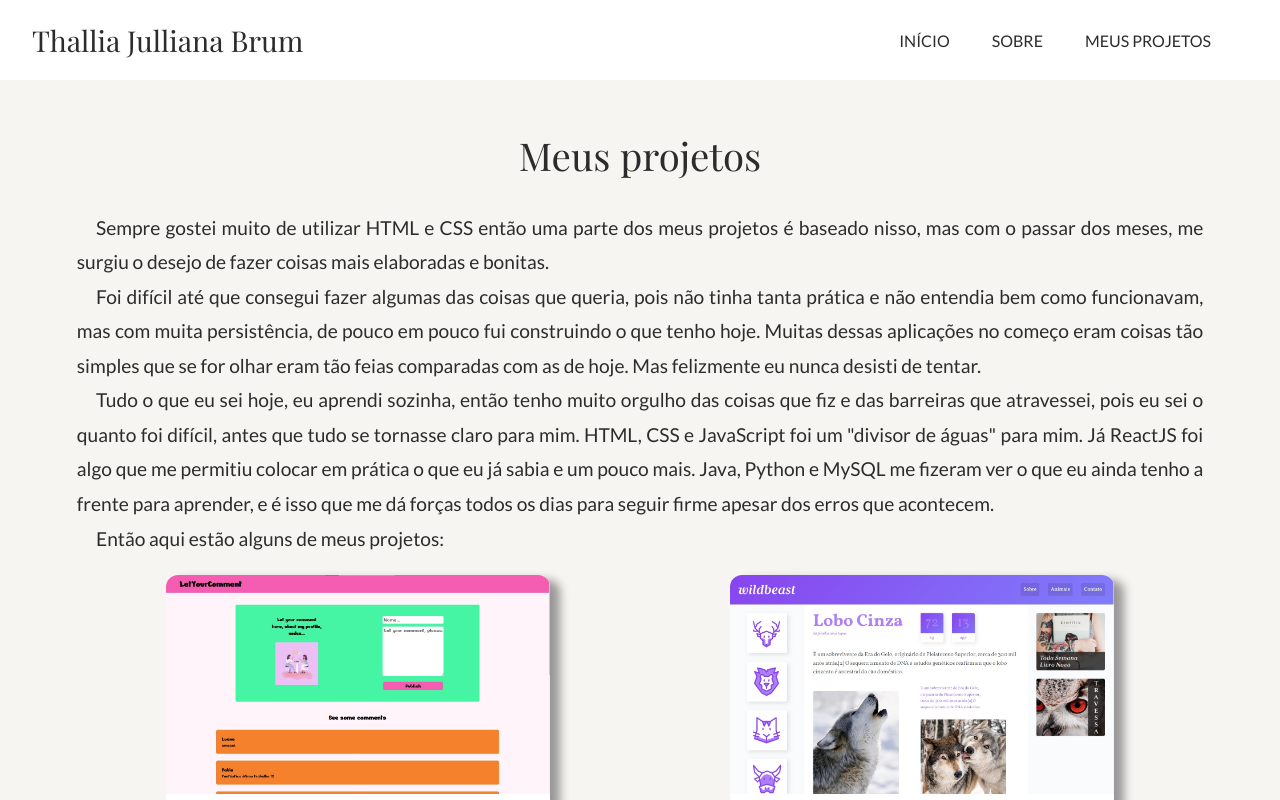
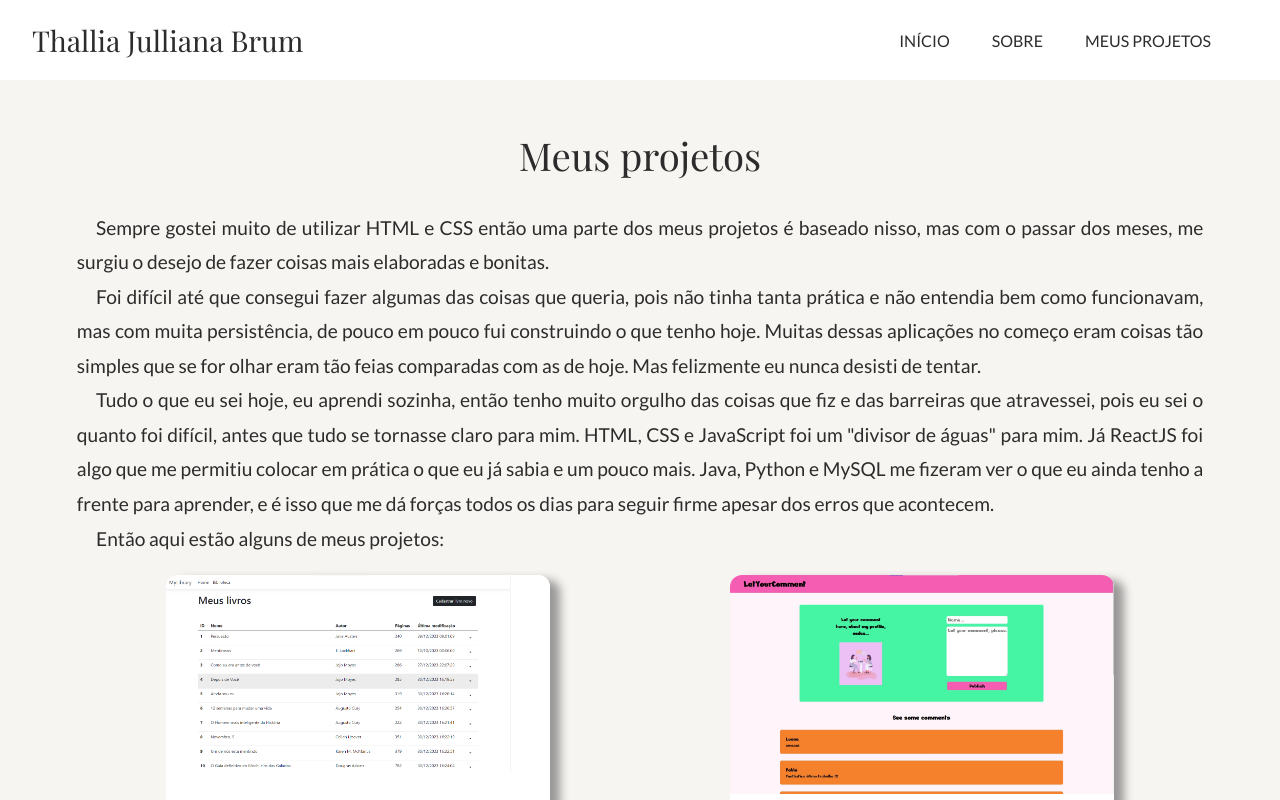
Before and after one commit to ThalliaB/Portfolio2.1, a React (Create React App) app: page /experience in a window 1280 px wide. Built offline with nearby package versions, Linux system fonts and the light colour scheme.

Commit message:
Add new project in experience page

```diff
--- a/src/components/pages/Experience.js
+++ b/src/components/pages/Experience.js
@@ -1,3 +1,4 @@
+import img0 from '../../img/imgProject/MyLibrary.png'
 import img1 from '../../img/imgProject/LetYourComment.jpg'
 import img2 from '../../img/imgProject/wildbest.jpg'
 import img3 from '../../img/imgProject/AluraFlix.jpg'
@@ -12,12 +13,21 @@ function Experience() {
         <section className={styles.experience}>
 
             <h1 className={styles.h1Experience}>Meus projetos</h1>
-            <p style={{textAlign: 'justify', textIndent: '1em'}}>Sempre gostei muito de utilizar HTML e CSS então uma parte dos meus projetos é baseado nisso, mas com o passar dos meses, me surgiu o desejo de fazer coisas mais elaboradas e bonitas.</p>
-            <p style={{textAlign: 'justify', textIndent: '1em'}}>Foi difícil até que consegui fazer algumas das coisas que queria, pois não tinha tanta prática e não entendia bem como funcionavam, mas com muita persistência, de pouco em pouco fui construindo o que tenho hoje. Muitas dessas aplicações no começo eram coisas tão simples que se for olhar eram tão feias comparadas com as de hoje. Mas felizmente eu nunca desisti de tentar.</p>
-            <p style={{textAlign: 'justify', textIndent: '1em'}}>Tudo o que eu sei hoje, eu aprendi sozinha, então tenho muito orgulho das coisas que fiz e das barreiras que atravessei, pois eu sei o quanto foi difícil, antes que tudo se tornasse claro para mim. HTML, CSS e JavaScript foi um "divisor de águas" para mim. Já ReactJS foi algo que me permitiu colocar em prática o que eu já sabia e um pouco mais. Java, Python e MySQL me fizeram ver o que eu ainda tenho a frente para aprender, e é isso que me dá forças todos os dias para seguir firme apesar dos erros que acontecem.</p>
-            <p style={{paddingBottom: '1em', textAlign: 'justify', textIndent: '1em'}}>Então aqui estão alguns de meus projetos:</p>
+            <p style={{ textAlign: 'justify', textIndent: '1em' }}>Sempre gostei muito de utilizar HTML e CSS então uma parte dos meus projetos é baseado nisso, mas com o passar dos meses, me surgiu o desejo de fazer coisas mais elaboradas e bonitas.</p>
+            <p style={{ textAlign: 'justify', textIndent: '1em' }}>Foi difícil até que consegui fazer algumas das coisas que queria, pois não tinha tanta prática e não entendia bem como funcionavam, mas com muita persistência, de pouco em pouco fui construindo o que tenho hoje. Muitas dessas aplicações no começo eram coisas tão simples que se for olhar eram tão feias comparadas com as de hoje. Mas felizmente eu nunca desisti de tentar.</p>
+            <p style={{ textAlign: 'justify', textIndent: '1em' }}>Tudo o que eu sei hoje, eu aprendi sozinha, então tenho muito orgulho das coisas que fiz e das barreiras que atravessei, pois eu sei o quanto foi difícil, antes que tudo se tornasse claro para mim. HTML, CSS e JavaScript foi um "divisor de águas" para mim. Já ReactJS foi algo que me permitiu colocar em prática o que eu já sabia e um pouco mais. Java, Python e MySQL me fizeram ver o que eu ainda tenho a frente para aprender, e é isso que me dá forças todos os dias para seguir firme apesar dos erros que acontecem.</p>
+            <p style={{ paddingBottom: '1em', textAlign: 'justify', textIndent: '1em' }}>Então aqui estão alguns de meus projetos:</p>
 
             <section className={styles.cards}>
+                <Card
+                    img={img0} alt=''
+                    title='My Library'
+                    p='Programa que lista os livros que tenho na estante'
+                    tag='#Csharp #C# #CSS #JS'
+                    link={`https://github.com/ThalliaB/MyLibrary`}
+                    link2={`https://github.com/ThalliaB/MyLibrary`}
+                />
+
                 <Card
                     img={img1} alt=''
                     title='LetYourComment'
```
Also changed, not shown: src/img/imgProject/MyLibrary.png (added).
